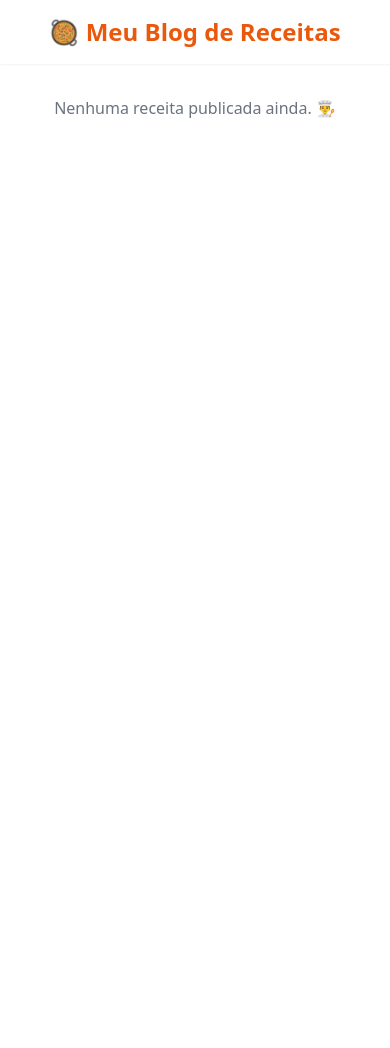
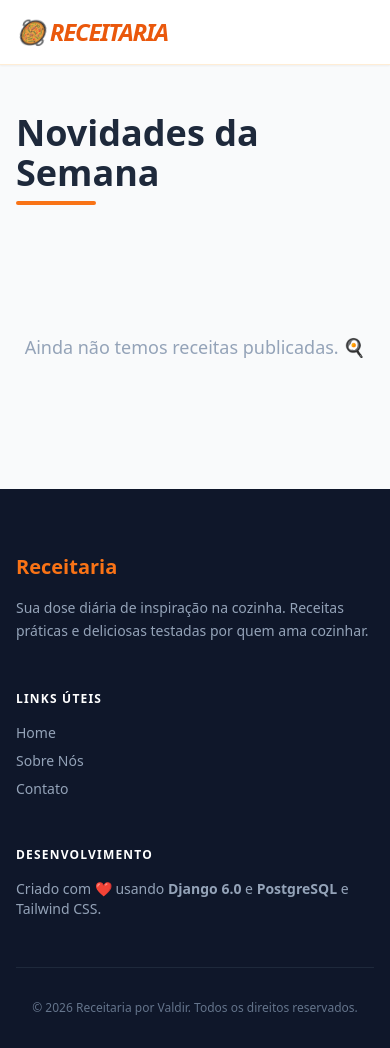
Before and after one commit to valdirmsjunior/blog_receita, a Django app: page / in a window 390 px wide. Before the commit the page ends 118 px from the top, so only its background shows below. Run offline with Django 5.2, Linux system fonts and the light colour scheme; data that the repository does not hold is empty; some libraries are stand-ins or nearby versions.

Commit message:
feat: refatorar o template , css e js

```diff
--- a/receita/templates/index.html
+++ b/receita/templates/index.html
@@ -1,37 +1,46 @@
-<!doctype html>
-<html lang="pt-br">
-  <head>
-    <meta charset="UTF-8" />
-    <meta name="viewport" content="width=device-width, initial-scale=1.0" />
-    <script src="https://cdn.tailwindcss.com"></script>
-    <title>Blog de Receitas</title>
-  </head>
-  <body>
-    <nav class="bg-white shadow-sm p-4 mb-8">
-        <h1 class="text-2xl font-bold text-center text-orange-600">🥘 Meu Blog de Receitas</h1>
-    </nav>
-    <main class="max-w-6xl mx-auto px-4">
-        <div class="grid grid-cols-1 md:grid-cols-3 gap-6">
-            {% for receita in receitas %}
-                <div class="bg-white rounded-xl shadow-md overflow-hidden hover:shadow-lg transition">
+{% extends 'base.html' %}
+
+{% block title %}Início - Receitaria{% endblock %}
+
+{% block content %}
+<div class="max-w-6xl mx-auto px-4">
+    <header class="mb-12">
+        <h2 class="text-4xl font-black text-slate-800 mb-2">Novidades da Semana</h2>
+        <div class="w-20 h-1 bg-orange-500 rounded-full"></div>
+    </header>
+
+    <div class="grid grid-cols-1 md:grid-cols-2 lg:grid-cols-3 gap-10">
+        {% for receita in receitas %}
+            <article class="bg-white rounded-3xl overflow-hidden shadow-sm border border-slate-100 hover:shadow-2xl hover:-translate-y-2 transition-all duration-300">
+                <div class="relative h-60">
                     {% if receita.imagem %}
-                        <img src="{{ receita.imagem.url }}" class="h-48 w-full object-cover">
+                        <img src="{{ receita.imagem.url }}" class="w-full h-full object-cover">
                     {% endif %}
-                    <div class="p-5">
-                        <span class="text-xs font-bold uppercase text-orange-500">{{ receita.categoria.nome }}</span>
-                        <h2 class="text-xl font-bold mt-2">{{ receita.titulo }}</h2>
-                        <p class="text-gray-600 text-sm mt-2 line-clamp-2">{{ receita.descricao_curta }}</p>
+                    <span class="absolute top-4 left-4 bg-white/90 backdrop-blur-sm text-orange-600 text-[10px] font-black px-3 py-1 rounded-full uppercase">
+                        {{ receita.categoria.nome }}
+                    </span>
+                </div>
 
-                        <div class="flex justify-between items-center mt-4">
-                            <span class="text-gray-500 text-xs">⏱️ {{ receita.tempo_preparo }} min</span>
-                            <a href="{% url 'detalhe_receita' receita.slug %}" class="text-orange-600 font-semibold hover:underline">Ver Receita →</a>
+                <div class="p-8">
+                    <h3 class="text-2xl font-bold mb-3 hover:text-orange-600 transition">{{ receita.titulo }}</h3>
+                    <p class="text-slate-500 text-sm mb-6 line-clamp-2 leading-relaxed">{{ receita.descricao_curta }}</p>
+
+                    <div class="flex items-center justify-between pt-6 border-t border-slate-50">
+                        <div class="flex items-center gap-4 text-xs text-slate-400 font-bold">
+                            <span>⏱️ {{ receita.tempo_preparo }} min</span>
+                            <span>🍽️ {{ receita.porcoes }}</span>
                         </div>
+                        <a href="{% url 'detalhe_receita' receita.slug %}" class="bg-slate-50 text-slate-900 px-4 py-2 rounded-xl text-xs font-bold hover:bg-orange-600 hover:text-white transition">
+                            VER MAIS
+                        </a>
                     </div>
                 </div>
-            {% empty %}
-                <p class="col-span-3 text-center text-gray-500">Nenhuma receita publicada ainda. 👨‍🍳</p>
-            {% endfor %}
-        </div>
-    </main>
-  </body>
-</html>
+            </article>
+        {% empty %}
+            <div class="col-span-full py-20 text-center">
+                <p class="text-slate-400 text-lg">Ainda não temos receitas publicadas. 🍳</p>
+            </div>
+        {% endfor %}
+    </div>
+</div>
+{% endblock %}
--- /dev/null
+++ b/static/css/style.css
@@ -0,0 +1,25 @@
+/* Estilos globais customizados */
+:root {
+    --primary-orange: #ea580c;
+}
+
+.font-recipe {
+    font-family: 'Inter', sans-serif;
+}
+
+/* Efeito suave de scroll */
+html {
+    scroll-behavior: smooth;
+}
+
+/* Customização da barra de rolagem */
+::-webkit-scrollbar {
+    width: 8px;
+}
+::-webkit-scrollbar-track {
+    background: #f1f1f1;
+}
+::-webkit-scrollbar-thumb {
+    background: var(--primary-orange);
+    border-radius: 10px;
+}
--- /dev/null
+++ b/static/js/main.js
@@ -0,0 +1,6 @@
+console.log("🥘 Receitaria: Sistema de arquivos estáticos carregado com sucesso!");
+
+// Exemplo: Função para confirmar antes de deletar algo (útil no futuro)
+function confirmarAcao(mensagem) {
+    return confirm(mensagem);
+}
--- /dev/null
+++ b/templates/base.html
@@ -0,0 +1,65 @@
+{% load static %}
+<!DOCTYPE html>
+<html lang="pt-br">
+<head>
+    <meta charset="UTF-8">
+    <meta name="viewport" content="width=device-width, initial-scale=1.0">
+    <title>{% block title %}Receitaria{% endblock %}</title>
+
+    <script src="https://cdn.tailwindcss.com"></script>
+    <link rel="stylesheet" href="{% static 'css/style.css' %}">
+</head>
+<body class="bg-gray-50 text-gray-900 flex flex-col min-height-screen">
+
+    <nav class="bg-white shadow-sm sticky top-0 z-50 border-b border-orange-100">
+        <div class="max-w-6xl mx-auto px-4 h-16 flex justify-between items-center">
+            <a href="{% url 'index' %}" class="text-2xl font-black text-orange-600 tracking-tighter italic hover:opacity-80 transition">
+                🥘 RECEITARIA
+            </a>
+            <div class="hidden md:flex items-center gap-8 text-sm font-bold uppercase tracking-widest">
+                <a href="{% url 'index' %}" class="hover:text-orange-600 transition">Início</a>
+                <a href="#" class="hover:text-orange-600 transition">Categorias</a>
+                <a href="/admin" class="bg-orange-600 text-white px-5 py-2 rounded-full hover:bg-orange-700 transition shadow-md shadow-orange-200">
+                    Painel Admin
+                </a>
+            </div>
+        </div>
+    </nav>
+
+    <main class="flex-grow py-12">
+        {% block content %}{% endblock %}
+    </main>
+
+    <footer class="bg-slate-900 text-white pt-16 pb-8">
+        <div class="max-w-6xl mx-auto px-4">
+            <div class="grid grid-cols-1 md:grid-cols-3 gap-12 mb-12">
+                <div>
+                    <h4 class="text-xl font-bold text-orange-500 mb-4">Receitaria</h4>
+                    <p class="text-slate-400 text-sm leading-relaxed">
+                        Sua dose diária de inspiração na cozinha. Receitas práticas e deliciosas testadas por quem ama cozinhar.
+                    </p>
+                </div>
+                <div>
+                    <h4 class="text-white font-bold mb-4 uppercase text-xs tracking-widest">Links Úteis</h4>
+                    <ul class="text-slate-400 text-sm space-y-2">
+                        <li><a href="{% url 'index' %}" class="hover:text-orange-500 transition">Home</a></li>
+                        <li><a href="#" class="hover:text-orange-500 transition">Sobre Nós</a></li>
+                        <li><a href="#" class="hover:text-orange-500 transition">Contato</a></li>
+                    </ul>
+                </div>
+                <div>
+                    <h4 class="text-white font-bold mb-4 uppercase text-xs tracking-widest">Desenvolvimento</h4>
+                    <p class="text-slate-400 text-sm">
+                        Criado com ❤️ usando <strong>Django 6.0</strong> e <strong>PostgreSQL</strong> e Tailwind CSS.
+                    </p>
+                </div>
+            </div>
+            <div class="pt-8 border-t border-slate-800 text-center text-slate-500 text-xs">
+                &copy; 2026 Receitaria por Valdir. Todos os direitos reservados.
+            </div>
+        </div>
+    </footer>
+
+    <script src="{% static 'js/main.js' %}"></script>
+</body>
+</html>
```
Also changed, not shown: blog/settings.py (+9 -1 lines), receita/templates/detalhes.html (+38 -63 lines).
